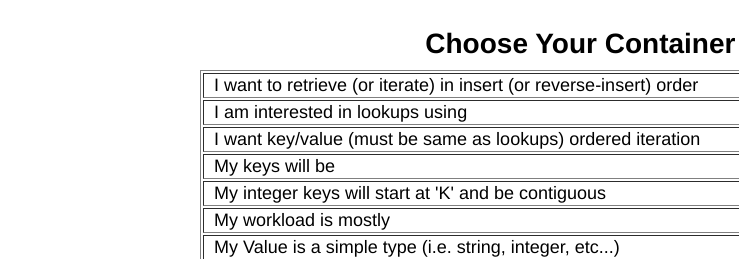
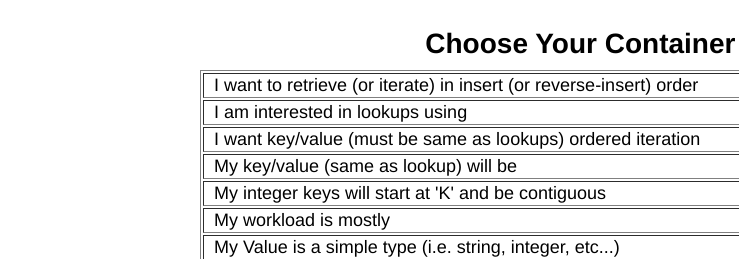
Before and after one commit to dhruvbird/choose-container, a plain HTML site: page index.html in a window 1280 px wide. Shown: the top 259 px of the page, 0-739 px from the left. Drawn offline with nearby package versions, Linux system fonts and the light colour scheme.

Commit message:
bug-fix (option shown when it shouldn't be)

```diff
--- a/index.html
+++ b/index.html
@@ -184,10 +184,10 @@ var questions = [
 	}
   },
   { i : "key-type",
-    q: "My keys will be",
+    q: "My key/value (same as lookup) will be",
     opts: [ "Integers", "Strings", "Clear" ],
-	exclude: { "Integers": [ ],
-	           "Strings": [ "contiguous-with-offset", "want-queue", "want-stack" ],
+	exclude: { "Integers": [ "value-is-simple-type" ],
+	           "Strings": [ "contiguous-with-offset", "want-queue", "want-stack", "value-is-simple-type" ],
 			   "Clear": [ ]
     },
 	discards: { "Integers": [ "OMT", "queue", "stack" ], "Strings": [ "OMT" ], "Clear": [ ] }
```
